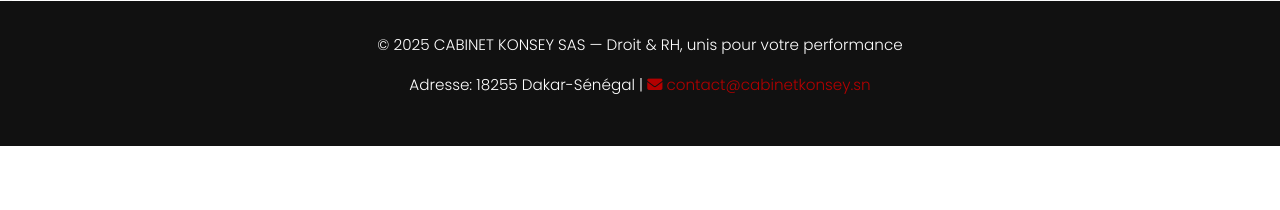
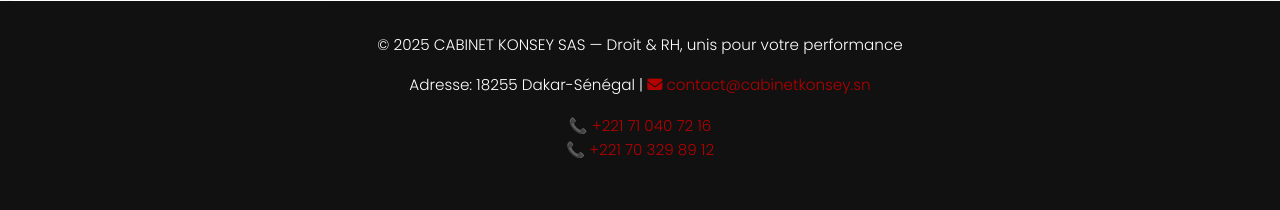
Before and after one commit to NKODIA/cabinetKonsey.sn, a Django app: page /contact/ in a window 1280 px wide. Shown: the part 1368-1578 px from the top of the page. Before the commit the page ends 1514 px from the top, so only its background shows below. Run offline with Django 5.2, Linux system fonts and the light colour scheme.

Commit message:
numero ajouté au pied de page

```diff
--- a/core/templates/core/base.html
+++ b/core/templates/core/base.html
@@ -818,6 +818,10 @@
                     <i class="fas fa-envelope me-1"></i>contact@cabinetkonsey.sn
                 </a>
             </p>
+            <p>
+                📞 <a href="tel:+221710407216" style="color:#b30000; text-decoration:none;">+221 71 040 72 16</a><br>
+                📞 <a href="tel:+221703298912" style="color:#b30000; text-decoration:none;">+221 70 329 89 12</a>
+            </p>
         </div>
     </footer>
 
```
